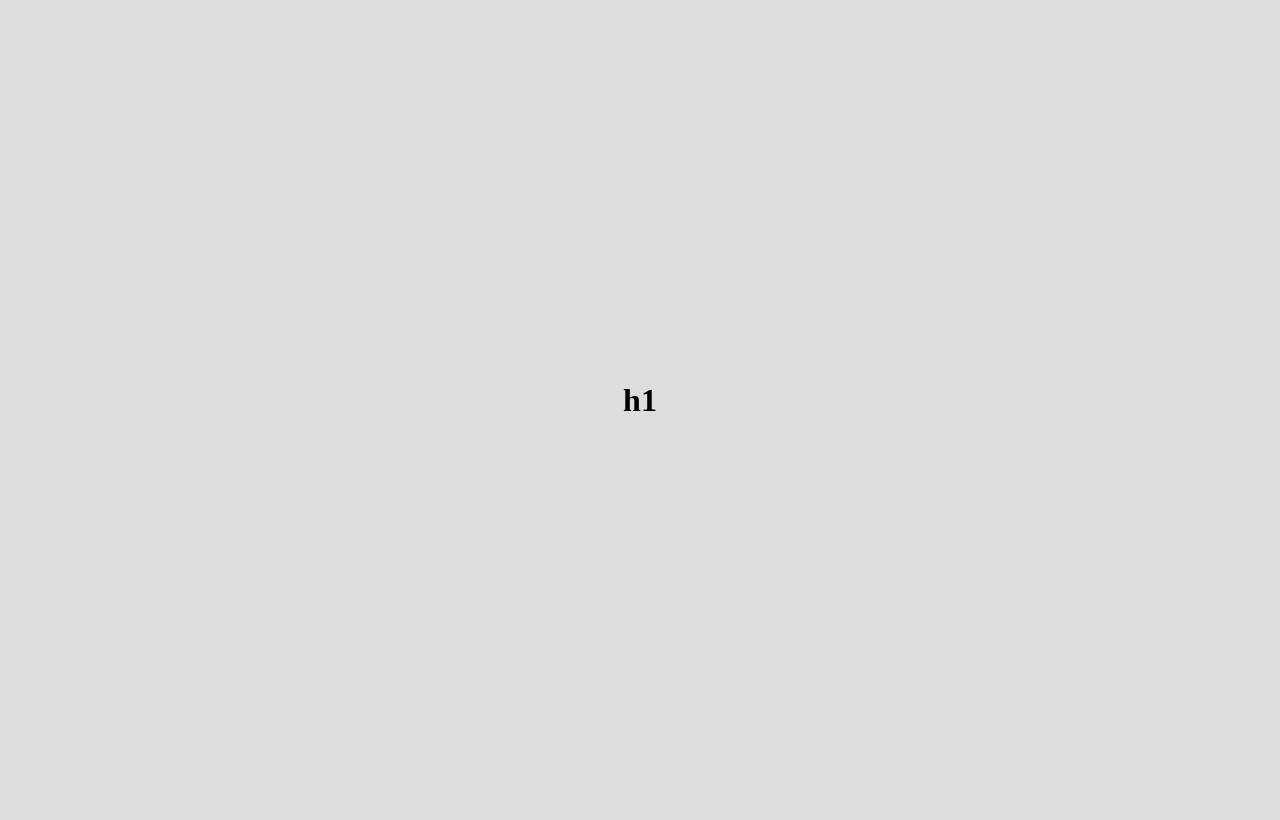
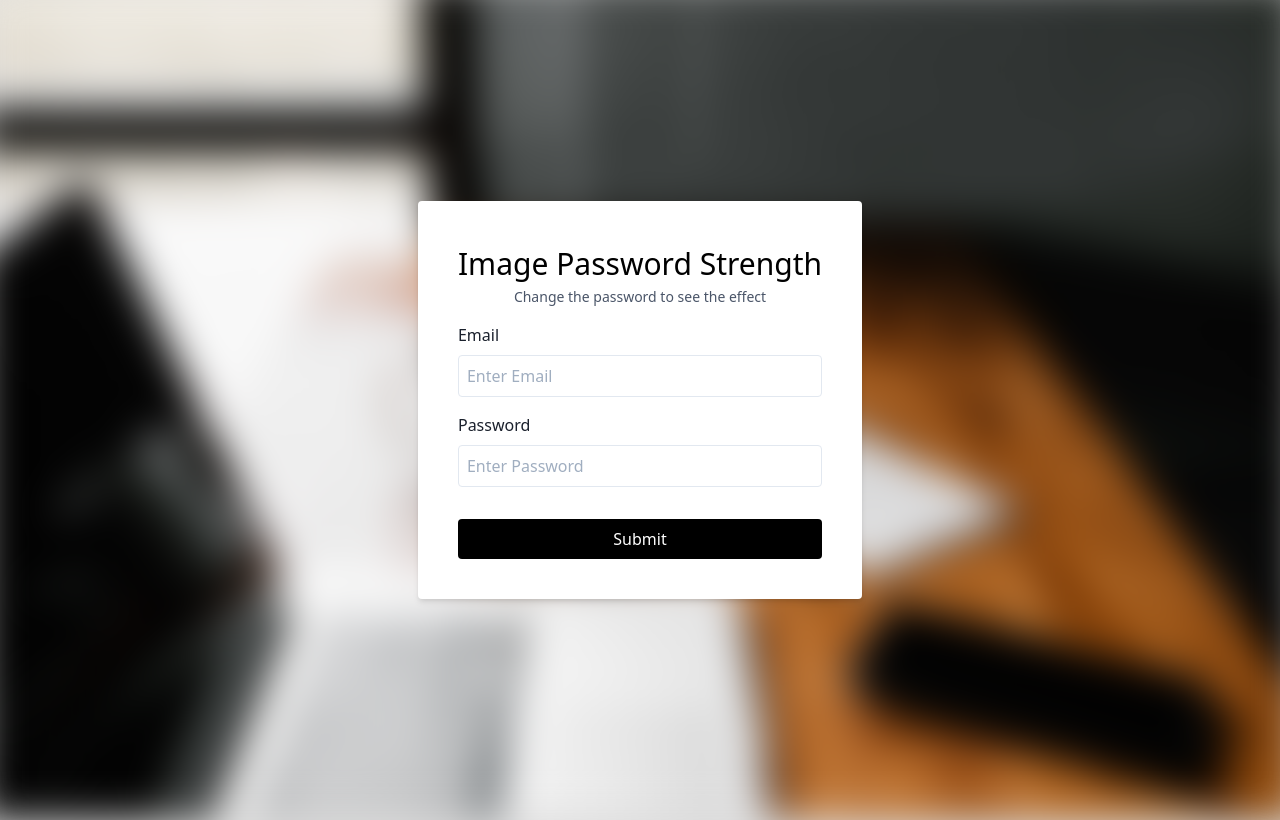
Before and after one commit to eNjeyka/password-str-bg, a plain HTML site: page index.html in a window 1280 px wide. Drawn offline with nearby package versions, Linux system fonts and the light colour scheme.

Commit message:
added css and html

```diff
--- a/index.html
+++ b/index.html
@@ -4,12 +4,26 @@
         <meta charset="UTF-8" />
         <meta http-equiv="X-UA-Compatible" content="IE=edge" />
         <meta name="viewport" content="width=device-width, initial-scale=1.0" />
+        <link rel="stylesheet" href="https://cdnjs.cloudflare.com/ajax/libs/tailwindcss/1.8.11/tailwind.min.css" integrity="sha512-KO1h5ynYuqsFuEicc7DmOQc+S9m2xiCKYlC3zcZCSEw0RGDsxcMnppRaMZnb0DdzTDPaW22ID/gAGCZ9i+RT/w==" crossorigin="anonymous" />
         <link rel="stylesheet" href="https://cdnjs.cloudflare.com/ajax/libs/font-awesome/6.2.0/css/all.min.css" />
         <link rel="stylesheet" href="styles.css" />
         <script src="script.js" defer></script>
         <title>Password Strength Background</title>
     </head>
     <body>
-        <h1>h1</h1>
+        <div class="background" id="background"></div>
+        <div class="bg-white rounded p-10 text-center shadow-md">
+            <h1 class="text-3xl">Image Password Strength</h1>
+            <p class="text-sm text-gray-700">Change the password to see the effect</p>
+            <div class="my-4 text-left">
+                <label for="email" class="text-gray-900">Email</label>
+                <input type="text" class="border block w-full p-2 mt-2 rounded" id="email" placeholder="Enter Email">
+            </div>
+            <div class="my-4 text-left">
+                <label for="email" class="text-gray-900">Password</label>
+                <input type="password" class="border block w-full p-2 mt-2 rounded" id="email" placeholder="Enter Password">
+            </div>
+            <button class="bg-black text-white py-2 mt-4 inline-block w-full rounded" type="submit">Submit</button>
+        </div>
     </body>
 </html>
--- a/styles.css
+++ b/styles.css
@@ -7,7 +7,19 @@ body {
     display: flex;
     flex-direction: column;
     align-items: center;
+    overflow: hidden;
     justify-content: center;
     height: 100vh;
     margin: 0;
 }
+
+.background {
+    background: url(src/bg.jpg) no-repeat center center/cover;
+    position: absolute;
+    top: -20px;
+    bottom: -20px;
+    left: -20px;
+    right: -20px;
+    z-index: -1;
+    filter: blur(20px);
+}
```
Also changed, not shown: src/bg.jpg (added).
